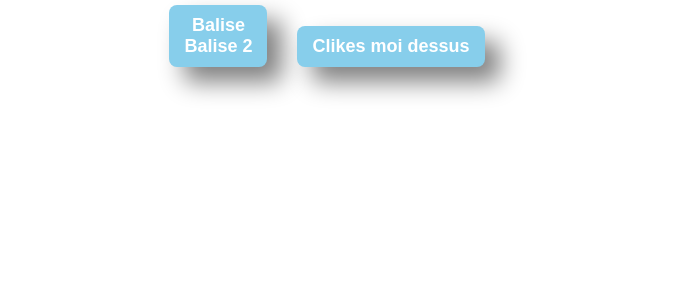
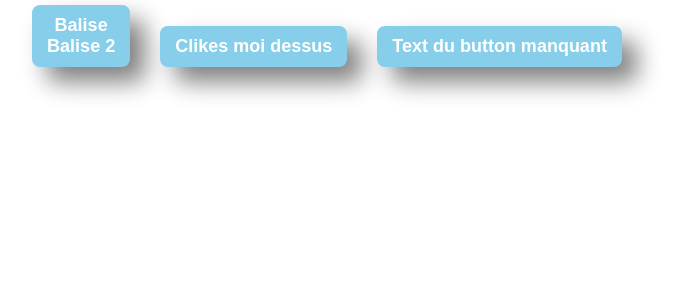
Before and after one commit to anathor28/2021_11_08_tjs, a React (Create React App) app: page / in a window 1280 px wide. Shown: the top 300 px of the page, without its empty margins (313-995 px from the left). Built offline with nearby package versions, Linux system fonts and the light colour scheme.

Commit message:
default props

```diff
--- a/src/App/App.tsx
+++ b/src/App/App.tsx
@@ -10,6 +10,7 @@ function App() {
         console.log('Le button de App est clické', arg);
       }}><div>Balise</div><div>Balise 2</div></Button>
       <Button onButtonClick={()=>{}}>Clikes moi dessus</Button>
+      <Button onButtonClick={()=>{}}/>
     </div>
   );
 }
--- a/src/App/components/Button/Button.js
+++ b/src/App/components/Button/Button.js
@@ -7,6 +7,11 @@ const Button = (props) => {
 };
 Button.propTypes={
     children: PropTypes.any.isRequired,
-    onButtonClick: PropTypes.func.isRequired
+    onButtonClick: PropTypes.func.isRequired,
+    bgColor: PropTypes.string.isRequired,
+}
+Button.defaultProps={
+    children:'Text du button manquant',
+    bgColor: 'skyblue'
 }
 export default Button;
```
